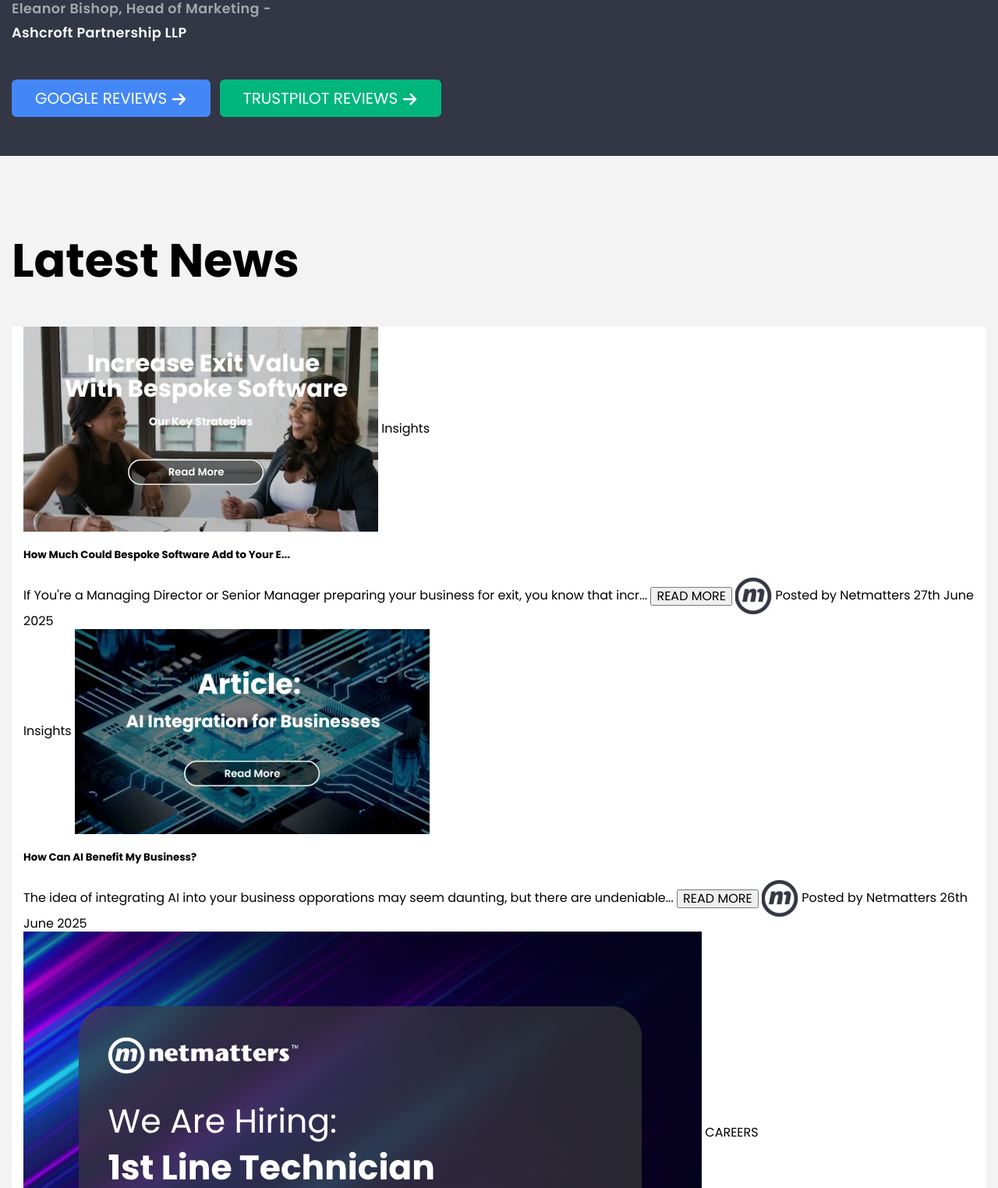
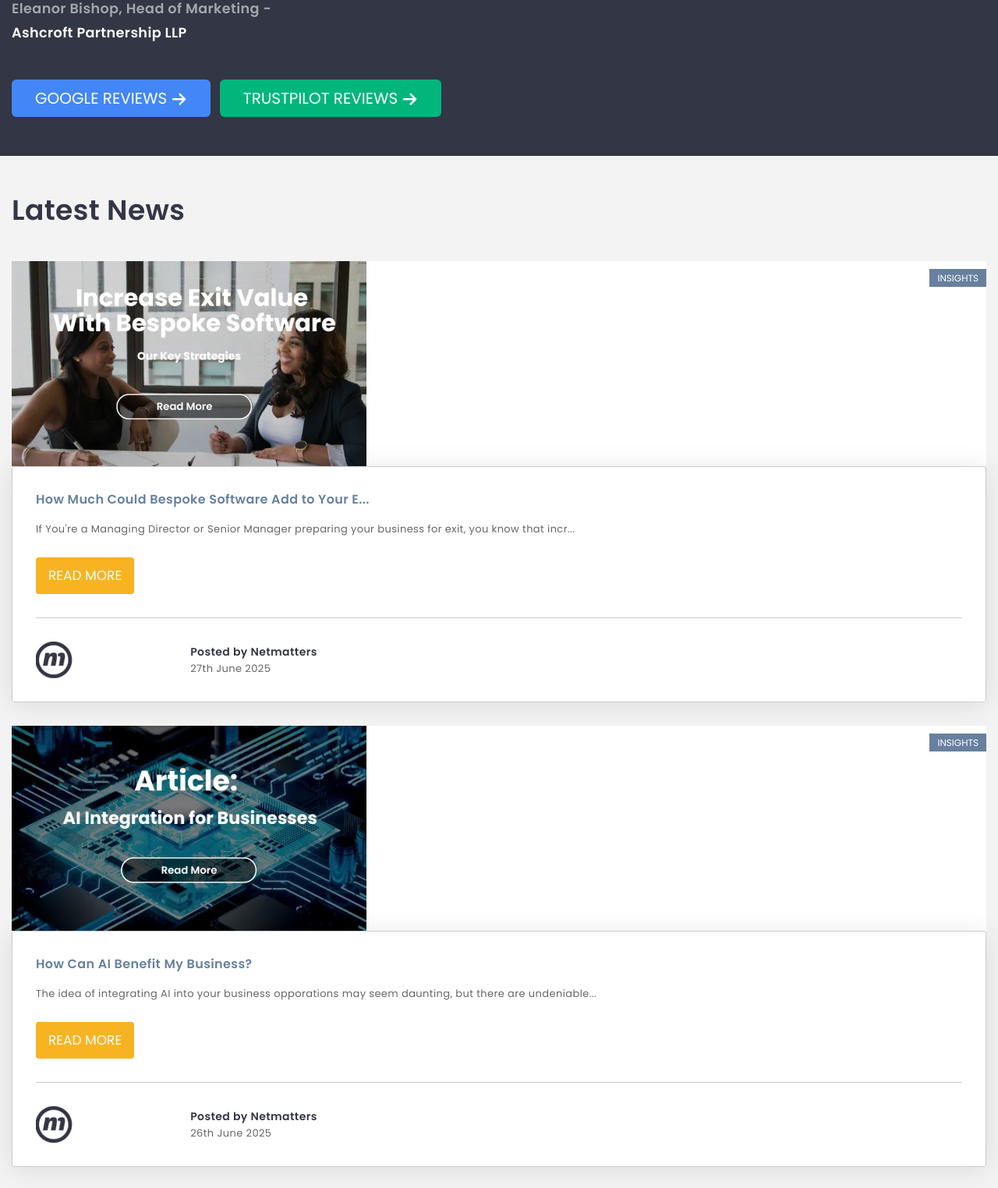
Before and after one commit to kieranmoody/Netmatters-Website-Copy, a PHP site: page / in a window 1280 px wide. Shown: the part 3935-5459 px from the top of the page at 78% size. Run offline with PHP 8.4, Linux system fonts and the light colour scheme; style sheets or scripts are compiled from the project's sources; some web fonts are replaced.

Commit message:
completed article section

```diff
--- a/css/styles.css
+++ b/css/styles.css
@@ -38,6 +38,7 @@
   background-color: #212330;
 }
 
+/*Normalize*/
 /*! normalize.css v8.0.1 | MIT License | github.com/necolas/normalize.css */
 /* Document
    ========================================================================== */
@@ -120,7 +121,7 @@
  */
 b,
 strong {
-  font-weight: bolder;
+  font-weight: normal;
 }
 
 /**
@@ -367,6 +368,7 @@
   font-style: normal;
 }
 
+/*Normalize*/
 /*Header*/
 header {
   display: block;
@@ -715,28 +717,175 @@
 }
 
 /*articles*/
-#articles {
-  padding-top: 50px;
+#block {
+  padding-bottom: 50px;
+  padding-top: 15px;
+}
+
+.article-position {
+  padding: 0, 15px;
+  position: relative;
+  min-height: 1px;
 }
 
 #news {
   font-weight: 600;
   font-size: 2.5rem;
   margin: 0;
+  padding: 50px 0 0 0;
 }
 
-#software {
-  padding: 0 15px;
+#box {
+  display: flex;
+  justify-content: space-between;
+}
+
+#news h2 {
+  margin: 0;
+  font-size: 2.25rem;
+  font-weight: 600;
+  color: #333645;
+  line-height: 1.1;
+  letter-spacing: 0.4px;
+}
+
+.articles .article-position .block:not(.top) {
+  border-top: 0;
+  border-radius: 0 0 3px 3px;
+}
+
+.article-desc {
+  display: block;
+  border: 1px solid #ccc;
+  border-radius: 3px;
+  padding: 30px;
+  box-shadow: 0 3px 35px rgba(0, 0, 0, 0.1);
+}
+
+.article-desc h5 {
+  font-size: 1rem;
+  line-height: 1.5rem;
+  margin-top: 0;
+  margin-bottom: 15px;
+  color: #67809f;
+  font-weight: 600;
+  letter-spacing: 0.4px;
+}
+
+.article-desc p {
+  display: block;
+  margin-bottom: 25px;
+  line-height: 1.375rem;
+  font-size: 0.8125rem;
+  letter-spacing: 0.4px;
+  color: rgb(102, 102, 102);
+}
+
+.article-desc button {
+  background-color: rgb(247, 179, 34);
+  color: white;
+  border: 1px solid #f7b322;
+  height: auto;
+  line-height: 35px;
+  padding: 5px 15px;
+  font-size: 1.063rem;
+  border-radius: 3px;
+  white-space: normal;
+}
+
+.footnote {
+  margin-top: 30px;
+  padding-top: 30px;
+  border-top: 1px solid #ccc;
+  display: table;
+  width: 100%;
+  font-size: 0.875rem;
+  letter-spacing: 0.4px;
+  line-height: 1.42857143;
+  font-weight: normal;
+}
+
+.footnote > * {
+  display: table-cell;
+  vertical-align: middle;
+}
+
+.footnote .logo {
+  border-radius: 50%;
+  width: 15%;
+}
+
+.footnote .logo img {
+  max-width: 47px;
+}
+
+.footnote .author {
+  padding-left: 20px;
+  line-height: 1.375rem;
+}
+
+.footnote .author strong {
+  color: rgb(51, 54, 69);
+  font-weight: 600;
+}
+
+.author p {
+  margin-bottom: 0;
+  color: rgb(102, 102, 102);
+}
+
+.image-tag {
+  position: relative;
   display: block;
 }
 
-#ai {
-  padding: 0 15px;
-  display: block;
+.image-tag a {
+  background-color: #67809f;
+  position: absolute;
+  right: 0;
+  color: #fff;
+  font-size: 0.75rem;
+  padding: 0 10px;
+  line-height: 1.438rem;
+  text-transform: uppercase;
+  z-index: 1;
+  top: 10px;
 }
 
+#software,
+#ai,
 #job {
+  display: block;
+  margin-top: 30px;
+}
+
+#job .image-tag a {
+  background-color: #4183d7;
+}
+
+#job .article-desc button {
+  background-color: #4183d7;
+  border-color: #4183d7;
+}
+
+#job .article-desc h5 {
+  color: #4183d7;
+}
+
+#view-all {
+  text-align: center;
+  margin-bottom: 20px;
   padding: 0 15px;
+}
+
+#view-all a {
+  font-size: 1.625rem;
+  font-weight: 600;
+  color: #333645;
+}
+
+#view-all h6 {
+  margin: 0 0 15px;
   display: block;
 }
 
--- a/index.html
+++ b/index.html
@@ -194,45 +194,104 @@
         </section>
         <section class="container" id="articles"> <!--Articles, preview made manually-->
             <div id="news">
+                <div id="box">
                     <h2>Latest News</h2>
                 </div>
+            </div>
+            <div id="block">
+                <div class="article-position">
                     <article id="software">
                         <a href="#">  <!--Entire Box is 1 link, Insights is a seperate link-->
-                    <img src="images/article1.jpg">
-                    <a href="">Insights</a> <!--Background image behind this-->
+                        <div class="image-tag">
+                            <a href="#">Insights</a><!--Background image behind this-->
+                            <div class="face">
+                                <picture>
+                                    <source srcset="images/software-article.webp" type="image/webp">
+                                    <source srcset="images/software-article.png" type="image/png">
+                                    <img src="images/software-article.png">
+                                </picture>
+                            </div>
+                        </div>
+                        <div class="article-desc">
                             <h5>How Much Could Bespoke Software Add to Your E...</h5>
                             <p>If You're a Managing Director or Senior Manager preparing your business for exit, you know that incr...</p>
                             <button>READ MORE</button> <!--Button-->
+                            <div class="footnote">
+                                <div class="logo">
                                     <img src="images/netmatters-m.jpg">
-                    <p>Posted by Netmatters</p>
-                    <p>27th June 2025</p>
+                                </div>
+                                <div class="author">
+                                    <strong id="author-name">Posted by Netmatters</strong>
+                                    <br>
+                                    <p> 27th June 2025 </p>
+                                </div>
+                            </div>
+                        </div>
                         </a>
                     </article>
+                </div>
+                <div class="article-position">
                     <article id="ai">
                         <a href="#">
+                        <div class="image-tag">
                             <a href="#">Insights</a><!--Background image behind this-->
-                    <img src="images/article2.jpg">
+                            <div class="face">
+                                <source srcset="images/ai-article.webp" type="image/webp">
+                                <source srcset="images/ai-article.png" type="image/png">
+                                <img src="images/ai-article.png">
+                            </div>
+                        </div>
+                        <div class="article-desc">
                             <h5>How Can AI Benefit My Business?</h5>
                             <p>The idea of integrating AI into your business opporations may seem daunting, but there are undeniable...</p>
                             <button>READ MORE</button> <!--Button-->
+                            <div class="footnote">
+                                <div class="logo">
                                     <img src="images/netmatters-m.jpg">
-                    <p>Posted by Netmatters</p>
-                    <p>26th June 2025</p>
+                                </div>
+                                <div class="author">
+                                    <strong id="author-name">Posted by Netmatters</strong>
+                                    <br>
+                                    <p> 26th June 2025 </p>
+                                </div>
+                            </div>
+                        </div>
                         </a>
                     </article>
+                </div>
+                <div class="article-position">
                     <article id="job">
                         <a href="#">
-                    <img src="images/technician.jpg">
+                        <div class="image-tag">
                             <a href="#">CAREERS</a><!--Background image behind this-->
+                            <div class="face">
+                                <img src="https://www.netmatters.co.uk/uploads/article/3487/1st-line-technician-1QNr.png">
+                            </div>
+                        </div>
+                        <div class="article-desc">
                             <h5>1st Line Technician</h5>
                             <p>Salary Range £25,000 - £29,000 + Pension Hours 40 hours per week, Monday - Friday Location Wymondham...</p>
                             <button>READ MORE</button> <!--Button-->
+                            <div class="footnote">
+                                <div class="logo">
                                     <img src="images/bethany-shakespeare-picture.jpg">
-                    <p>Posted by Bethany Shakespeare</p>
-                    <p>20th June 2025</p>
+                                </div>
+                                <div class="author">
+                                    <strong id="author-name">Posted by Bethany Shakespeare</strong>
+                                    <br>
+                                    <p> 20th June 2025 </p>
+                                </div>
+                            </div>
+                        </div>
                         </a>
                     </article>
+                </div>
+            </div>
+            <div id="view-all">
+                <h6>
                     <a href="#">View All <span class="icon-arrow-right2"></span></a>
+                </h6>
+            </div>
         </section>
         <div id="holding">
             <img src="images/ashcroftlogo.jpg" id="ashcroft">
--- a/scss/base/_normalize.scss
+++ b/scss/base/_normalize.scss
@@ -1,3 +1,6 @@
+/*Normalize*/
+
+
 /*! normalize.css v8.0.1 | MIT License | github.com/necolas/normalize.css */
 
 /* Document
@@ -94,7 +97,7 @@
 
 b,
 strong {
-  font-weight: bolder;
+  font-weight: normal;
 }
 
 /**
@@ -368,3 +371,5 @@
 cite {
   font-style: normal;
 }
+
+/*Normalize*/
--- a/scss/layout/_container.scss
+++ b/scss/layout/_container.scss
@@ -352,28 +352,175 @@
 
 /*articles*/
 
-#articles {
-padding-top: 50px;
+#block {
+    padding-bottom: 50px;
+    padding-top: 15px;
+}
+
+.article-position {
+    padding: 0, 15px;
+    position: relative;
+    min-height: 1px;
 }
 
 #news {
     font-weight: 600;
     font-size: 2.5rem;
     margin: 0;
+    padding: 50px 0 0 0;
 }
 
-#software {
-    padding: 0 15px;
+#box{
+    display: flex;
+    justify-content: space-between;
+}
+
+#news h2 {
+    margin: 0;
+    font-size: 2.25rem;
+    font-weight: 600;
+    color: #333645;
+    line-height: 1.1;
+    letter-spacing: 0.4px;
+}
+
+.articles .article-position .block:not(.top) {
+    border-top: 0;
+    border-radius: 0 0 3px 3px;
+}
+
+.article-desc {
+    display: block;
+    border: 1px solid #ccc;
+    border-radius: 3px;
+    padding: 30px;
+    box-shadow: 0 3px 35px rgba(0, 0, 0, .1);
+}
+
+.article-desc h5 {
+    font-size: 1rem;
+    line-height: 1.5rem;
+    margin-top: 0;
+    margin-bottom: 15px;
+    color: #67809f;
+    font-weight: 600;
+    letter-spacing: 0.4px;
+}
+
+.article-desc p {
+    display:block;
+    margin-bottom: 25px;
+    line-height: 1.375rem;
+    font-size: .8125rem;
+    letter-spacing: 0.4px;
+    color: rgb(102, 102, 102)
+}
+
+.article-desc button {
+    background-color: rgb(247, 179, 34);
+    color: white;
+    border: 1px solid #f7b322;
+        height: auto;
+    line-height: 35px;
+    padding: 5px 15px;
+    font-size: 1.063rem;
+    border-radius: 3px;
+    white-space: normal;
+}
+
+.footnote {
+    margin-top: 30px;
+    padding-top: 30px;
+    border-top: 1px solid #ccc;
+    display: table;
+    width: 100%;
+    font-size: .875rem;
+    letter-spacing: 0.4px;
+    line-height: 1.42857143;
+    font-weight: normal;
+}
+
+.footnote>* {
+    display: table-cell;
+    vertical-align: middle
+}
+
+.footnote .logo {
+    border-radius: 50%;
+    width: 15%;
+}
+
+.footnote .logo img {
+    max-width: 47px;
+}
+
+.footnote .author {
+    padding-left: 20px;
+    line-height: 1.375rem;
+}
+
+.footnote .author strong {
+    color: rgb(51, 54, 69);
+    font-weight: 600;
+}
+
+.author p {
+    margin-bottom: 0;
+    color: rgb(102, 102, 102);
+}
+
+.image-tag {
+    position: relative;
     display: block;
 }
 
-#ai {
-    padding: 0 15px;
-    display: block;
+.image-tag a {
+    background-color: #67809f;
+    position: absolute;
+    right: 0;
+    color: #fff;
+    font-size: .75rem;
+    padding: 0 10px;
+    line-height: 1.438rem;
+    text-transform: uppercase;
+    z-index: 1;
+    top: 10px;
 }
 
-#job {
+#software,
+#ai,
+#job     {
+    display: block;
+    margin-top: 30px;
+}
+
+#job .image-tag a {
+    background-color: #4183d7;
+}
+
+#job .article-desc button {
+    background-color: #4183d7;
+    border-color: #4183d7;
+}
+
+#job .article-desc h5 {
+    color: #4183d7;
+}
+
+#view-all {
+    text-align: center;
+    margin-bottom: 20px;
     padding: 0 15px;
+}
+
+#view-all a {
+    font-size: 1.625rem;
+    font-weight: 600;
+    color: #333645;
+}
+
+#view-all h6 {
+    margin: 0 0 15px;
     display: block;
 }
 
```
Also changed, not shown: images/ai-article.png (renamed from images/article2.jpg), images/ai-article.webp (added), images/software-article.png (renamed from images/article1.jpg), images/software-article.webp (added), images/technician.jpg (deleted), 1 other file. Lines whose indentation alone changed are shown as unchanged.
